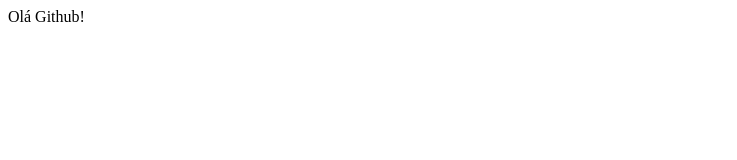
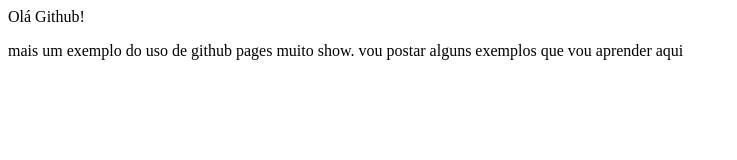
Before and after one commit to rodolfomaciel/developer-mozilla, a plain HTML site: page index.html in a window 1280 px wide. Shown: the whole page, without its empty margins (0-737 px from the left). Drawn offline with Linux system fonts and the light colour scheme.

Commit message:
Update index.html

```diff
--- a/index.html
+++ b/index.html
@@ -3,5 +3,7 @@
 <head></head>
 <body>
 Olá Github!
+
+<p>mais um exemplo do uso de github pages muito show. vou postar alguns exemplos que vou aprender aqui</p>
 </body>
 </html>
```
